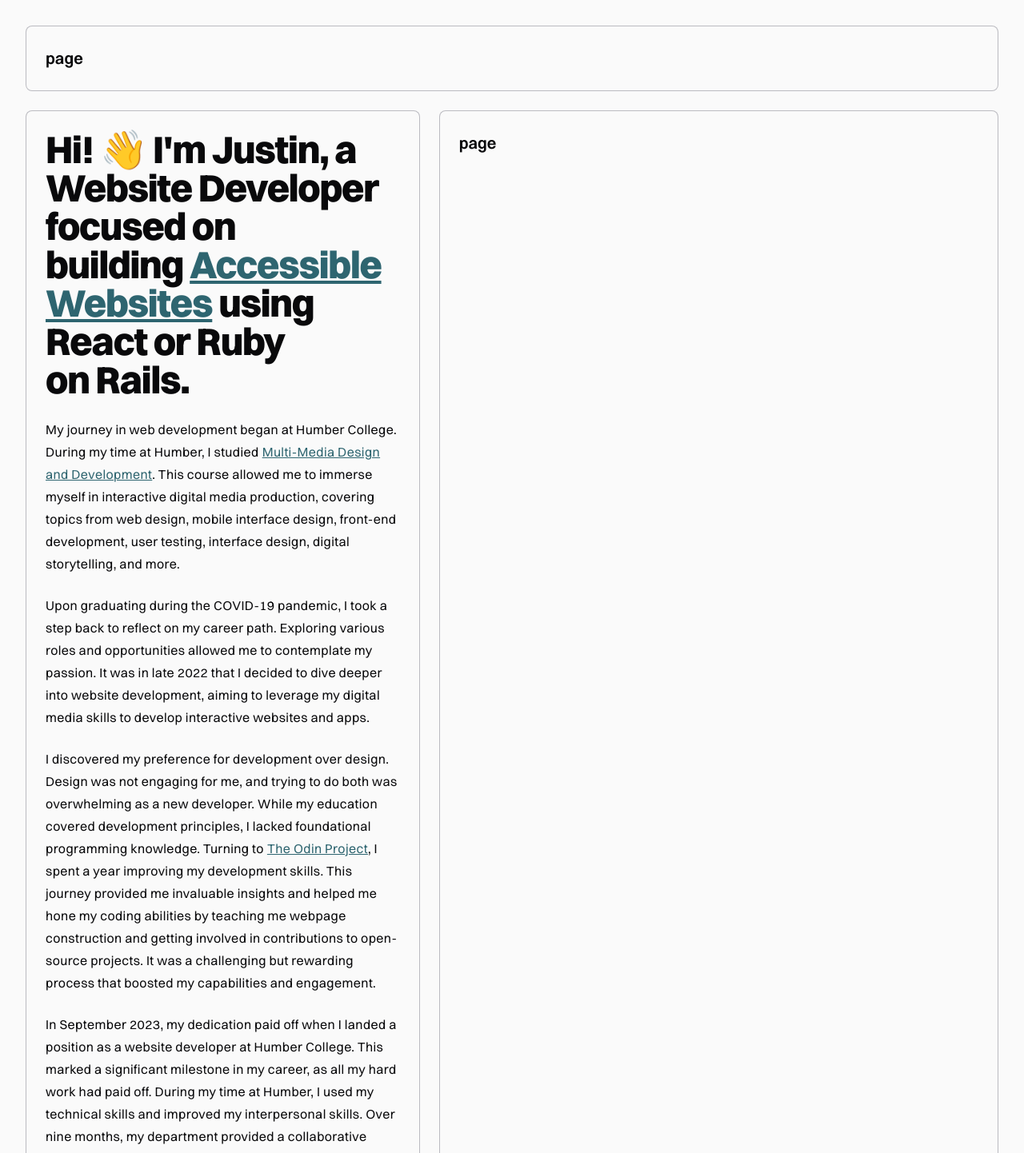
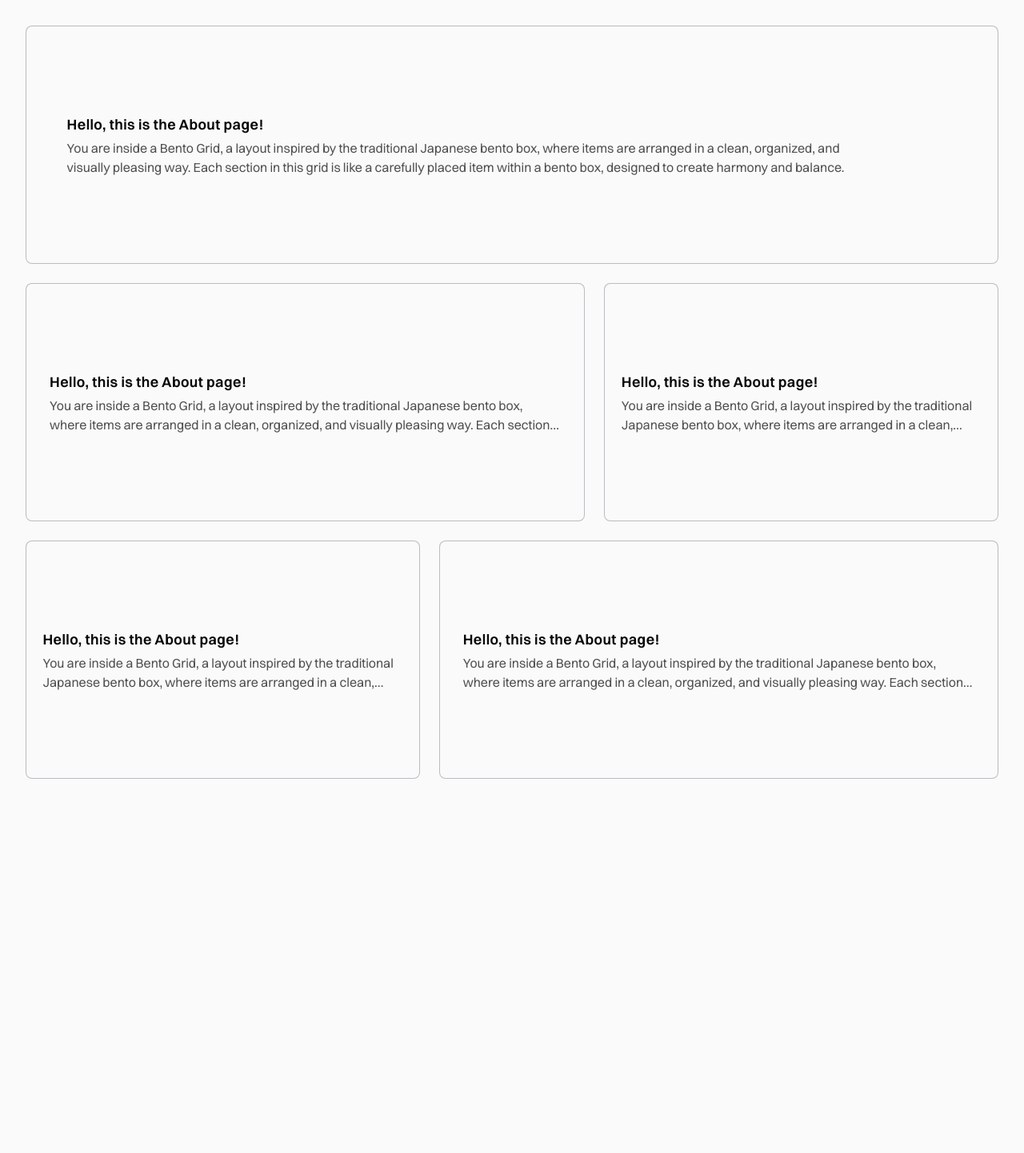
Before and after one commit to Justin-Bento/portfolio, a Next.js app: page /about in a window 1280 px wide. Shown: the top 1442 px of the page at 80% size. After the commit the page ends 1006 px from the top, so only its background shows below. Built offline with nearby package versions, Linux system fonts and the light colour scheme.

Commit message:
Updated about page

```diff
--- a/app/(frontend)/about/page.tsx
+++ b/app/(frontend)/about/page.tsx
@@ -1,95 +1,88 @@
 import { Card } from "@/components/ui/card";
-import Link from "next/link";
 import React from "react";
 
-export default function page() {
+export default function Page() {
   return (
     <>
       <main className="grid grid-cols-1 md:grid-cols-12 gap-6 p-8">
-        <Card className="px-4 py-5 sm:p-6 col-span-12">
-          <p className="text-2xl/8 font-semibold text-black sm:text-xl/8 dark:text-white">page</p>
-        </Card>
-        <Card className="px-4 py-5 sm:p-6 col-span-5">
-          <div className="lg:order-first lg:row-span-2 text-black prose-a:text-emerald-800 text-balance">
-            <h1 className="scroll-m-20 text-4xl font-extrabold tracking-tight leading-normal lg:text-5xl text-pretty dark:text-white">
-              Hi! 👋 I&#39;m Justin, a Website Developer focused on building
-              <Link
-                className="underline text-primary dark:text-accent px-2"
-                target="_blank"
-                rel="noreferrer"
-                href="https://www.w3.org/WAI/fundamentals/accessibility-intro/"
-              >
-                Accessible Websites
-              </Link>
-              using React or Ruby on Rails.
-            </h1>
-            <div className="mt-6 leading-7 tracking-wide space-y-6 dark:text-white">
-              <p>
-                My journey in web development began at Humber College. During my time at Humber, I studied
-                <Link
-                  href="https://mediaarts.humber.ca/programs/multimedia-design-and-development.html"
-                  target="_blank"
-                  rel="noopener noreferrer"
-                  className="underline text-primary dark:text-accent pl-1"
-                >
-                  Multi-Media Design and Development
-                </Link>
-                . This course allowed me to immerse myself in interactive digital media production, covering topics from
-                web design, mobile interface design, front-end development, user testing, interface design, digital
-                storytelling, and more.
+        {/* Full-width Card */}
+        <Card className="col-span-12">
+          <div className="min-h-[37vh] flex items-center w-11/12 mx-auto">
+            <div className="">
+              <h2 className="text-lg font-semibold tracking-wide leading-normal mb-1">
+                Hello, this is the About page!
+              </h2>
+              <p className="text-balance text-black opacity-70 line-clamp-2">
+                You are inside a Bento Grid, a layout inspired by the traditional Japanese bento box, where items are
+                arranged in a clean, organized, and visually pleasing way. Each section in this grid is like a carefully
+                placed item within a bento box, designed to create harmony and balance.
               </p>
-              <p>
-                Upon graduating during the COVID-19 pandemic, I took a step back to reflect on my career path. Exploring
-                various roles and opportunities allowed me to contemplate my passion. It was in late 2022 that I decided
-                to dive deeper into website development, aiming to leverage my digital media skills to develop
-                interactive websites and apps.
-              </p>
-              <p>
-                I discovered my preference for development over design. Design was not engaging for me, and trying to do
-                both was overwhelming as a new developer. While my education covered development principles, I lacked
-                foundational programming knowledge. Turning to
-                <Link
-                  href="https://www.theodinproject.com"
-                  target="_blank"
-                  rel="noopener noreferrer"
-                  className="underline text-primary dark:text-accent pl-1"
-                >
-                  The Odin Project
-                </Link>
-                , I spent a year improving my development skills. This journey provided me invaluable insights and
-                helped me hone my coding abilities by teaching me webpage construction and getting involved in
-                contributions to open-source projects. It was a challenging but rewarding process that boosted my
-                capabilities and engagement.
-              </p>
-              <p>
-                In September 2023, my dedication paid off when I landed a position as a website developer at Humber
-                College. This marked a significant milestone in my career, as all my hard work had paid off. During my
-                time at Humber, I used my technical skills and improved my interpersonal skills. Over nine months, my
-                department provided a collaborative environment where I worked on communication skills, project
-                management abilities, and comfort with cross-functional teams, among other things.
-              </p>
-              <p>
-                I found deep satisfaction in website development. Each project brought a fresh challenge and fed that
-                itch of continuous learning, inspiring me to explore new possibilities in this ever-evolving field.
-              </p>
-              <p>
-                If you were curious about my work, I encouraged you to take a moment to explore my portfolio or my
-                <Link
-                  href="https://github.com/Justin-Bento"
-                  target="_blank"
-                  rel="noopener noreferrer"
-                  className="underline text-primary dark:text-accent pl-1"
-                >
-                  GitHub
-                </Link>
-                . I looked forward to connecting with you and discussing how we could bring your creative ideas to life!
-              </p>
-              <p>Thank you for visiting and learning about my journey. 😊</p>
             </div>
           </div>
         </Card>
-        <Card className="px-4 py-5 sm:p-6 col-span-7">
-          <p className="text-2xl/8 font-semibold text-black sm:text-xl/8 dark:text-white">page</p>
+
+        {/* 7-column Card (left-aligned) */}
+        <Card className="col-span-12 md:col-span-7">
+          <div className="min-h-[37vh] flex items-center w-11/12 mx-auto">
+            <div className="">
+              <h2 className="text-lg font-semibold tracking-wide leading-normal mb-1">
+                Hello, this is the About page!
+              </h2>
+              <p className="text-balance text-black opacity-70 line-clamp-2">
+                You are inside a Bento Grid, a layout inspired by the traditional Japanese bento box, where items are
+                arranged in a clean, organized, and visually pleasing way. Each section in this grid is like a carefully
+                placed item within a bento box, designed to create harmony and balance.
+              </p>
+            </div>
+          </div>
+        </Card>
+
+        {/* 5-column Card (right-aligned) */}
+        <Card className="col-span-12 md:col-span-5">
+          <div className="min-h-[37vh] flex items-center w-11/12 mx-auto">
+            <div className="">
+              <h2 className="text-lg font-semibold tracking-wide leading-normal mb-1">
+                Hello, this is the About page!
+              </h2>
+              <p className="text-balance text-black opacity-70 line-clamp-2">
+                You are inside a Bento Grid, a layout inspired by the traditional Japanese bento box, where items are
+                arranged in a clean, organized, and visually pleasing way. Each section in this grid is like a carefully
+                placed item within a bento box, designed to create harmony and balance.
+              </p>
+            </div>
+          </div>
+        </Card>
+
+        {/* 5-column Card (left-aligned) */}
+        <Card className="col-span-12 md:col-span-5">
+          <div className="min-h-[37vh] flex items-center w-11/12 mx-auto">
+            <div className="">
+              <h2 className="text-lg font-semibold tracking-wide leading-normal mb-1">
+                Hello, this is the About page!
+              </h2>
+              <p className="text-balance text-black opacity-70 line-clamp-2">
+                You are inside a Bento Grid, a layout inspired by the traditional Japanese bento box, where items are
+                arranged in a clean, organized, and visually pleasing way. Each section in this grid is like a carefully
+                placed item within a bento box, designed to create harmony and balance.
+              </p>
+            </div>
+          </div>
+        </Card>
+
+        {/* 7-column Card (right-aligned) */}
+        <Card className="col-span-12 md:col-span-7">
+          <div className="min-h-[37vh] flex items-center w-11/12 mx-auto">
+            <div className="">
+              <h2 className="text-lg font-semibold tracking-wide leading-normal mb-1">
+                Hello, this is the About page!
+              </h2>
+              <p className="text-balance text-black opacity-70 line-clamp-2">
+                You are inside a Bento Grid, a layout inspired by the traditional Japanese bento box, where items are
+                arranged in a clean, organized, and visually pleasing way. Each section in this grid is like a carefully
+                placed item within a bento box, designed to create harmony and balance.
+              </p>
+            </div>
+          </div>
         </Card>
       </main>
     </>
```
